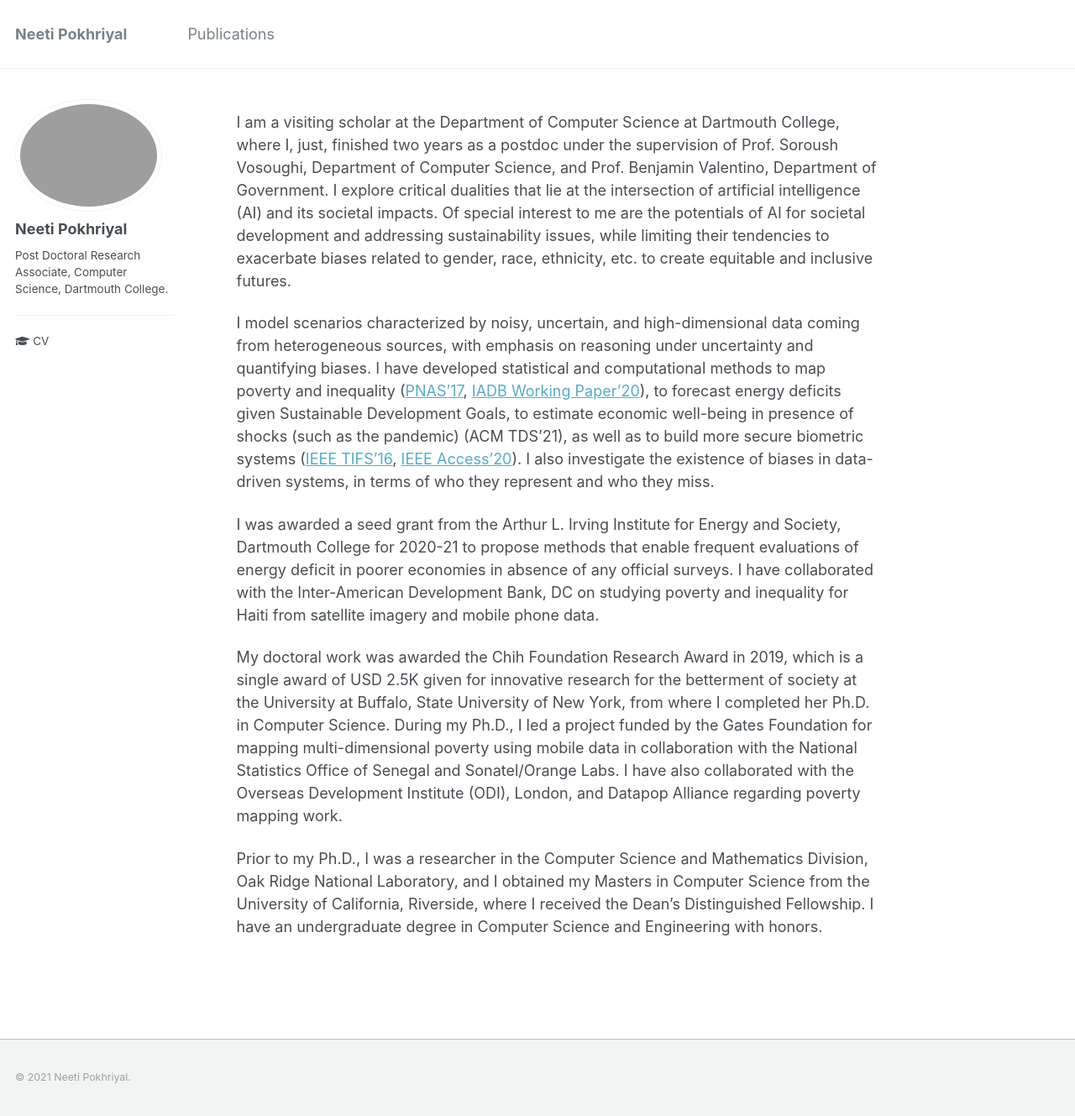
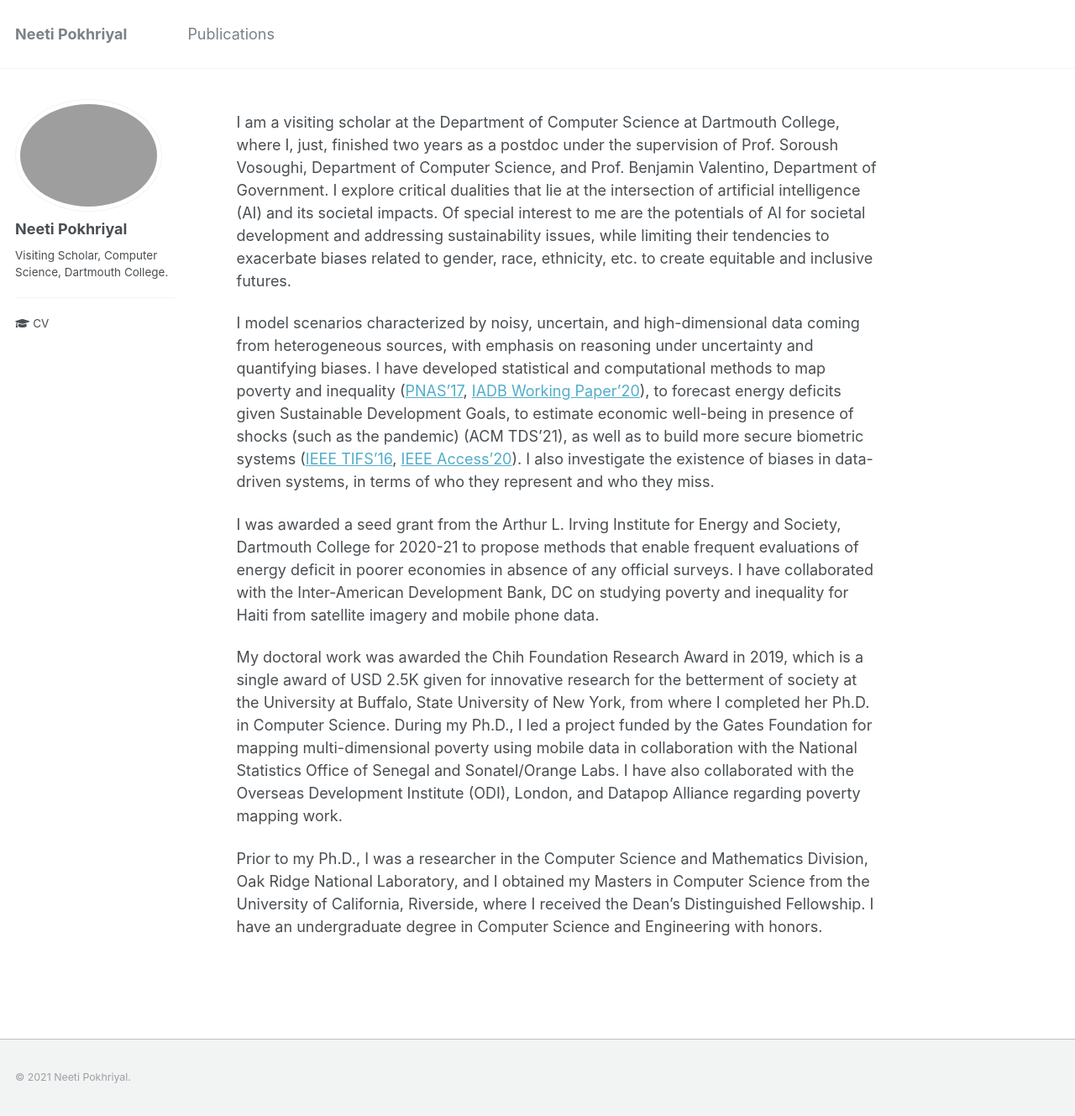
Before and after one commit to neetip/neetip.github.io, a Jekyll site: the page built from _pages/about.md, in a window 1280 px wide and 1329 px high. Shown: the whole window at 84% size. Built offline with Jekyll 4.4.1, drawn with Linux system fonts in a browser that asks for light colours.

Commit message:
updating bio

```diff
--- a/_config.yml
+++ b/_config.yml
@@ -82,7 +82,7 @@ analytics:
 author:
   name             : "Neeti Pokhriyal"
   avatar           : "neeti.png"
-  bio              : "Post Doctoral Research Associate, Computer Science, Dartmouth College.<hr/>"
+  bio              : "Visiting Scholar, Computer Science, Dartmouth College.<hr/>"
   location         :
   employer         :
   pubmed           :
```
